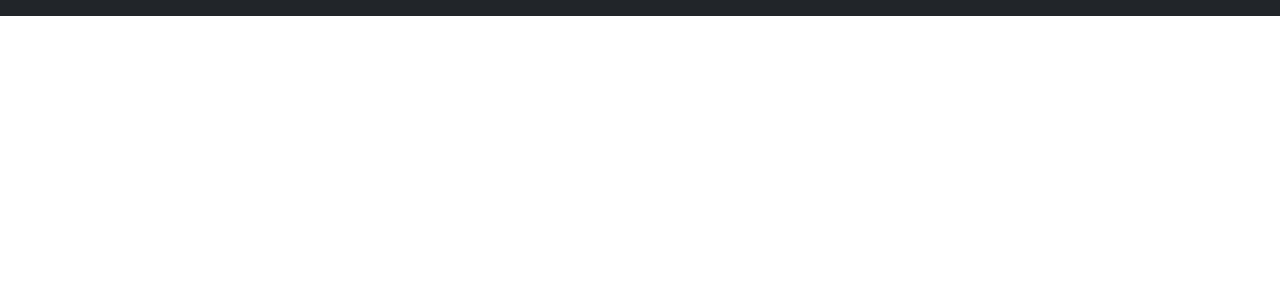
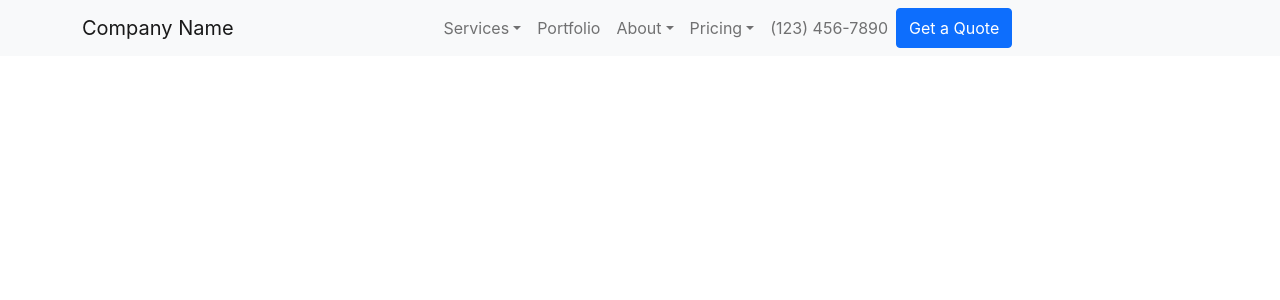
Before and after one commit to zachdrummond/renovations-template, a React (Create React App) app: page / in a window 1280 px wide. Shown: the top 300 px of the page. Built offline with nearby package versions, Linux system fonts and the light colour scheme; the HTML template or start-up script is replaced by a standard one.

Commit message:
Updated Navbar

```diff
--- /dev/null
+++ b/src/Components/NavLinks/NavLinks.jsx
@@ -0,0 +1,33 @@
+import { Button, Nav, NavDropdown } from "react-bootstrap";
+
+const NavLinks = () => {
+  return (
+    <Nav className="mx-auto">
+      <NavDropdown title="Services">
+        <NavDropdown.Item href="#">Kitchen Remodeling</NavDropdown.Item>
+        <NavDropdown.Item href="#">Basement Finishing</NavDropdown.Item>
+        <NavDropdown.Item href="#">
+          Home Renovations and Additions
+        </NavDropdown.Item>
+      </NavDropdown>
+      <Nav.Link href="/">Portfolio</Nav.Link>
+      <NavDropdown title="About">
+        <NavDropdown.Item href="#">About Us</NavDropdown.Item>
+        <NavDropdown.Item href="#">Our Process</NavDropdown.Item>
+        <NavDropdown.Item href="#">Contact Us</NavDropdown.Item>
+        <NavDropdown.Item href="#">Reviews</NavDropdown.Item>
+      </NavDropdown>
+      <NavDropdown title="Pricing">
+        <NavDropdown.Item href="#">Kitchen Remodeling</NavDropdown.Item>
+        <NavDropdown.Item href="#">Basement Finishing</NavDropdown.Item>
+        <NavDropdown.Item href="#">
+          Home Renovations and Additions
+        </NavDropdown.Item>
+      </NavDropdown>
+      <Nav.Link href="/">(123) 456-7890</Nav.Link>
+      <Button variant="primary">Get a Quote</Button>
+    </Nav>
+  );
+};
+
+export default NavLinks;
--- a/src/Containers/Navigation/Navigation.jsx
+++ b/src/Containers/Navigation/Navigation.jsx
@@ -1,11 +1,18 @@
-import Navbar from "react-bootstrap/Navbar";
+import { Container, Navbar } from "react-bootstrap";
+import NavLinks from "../../Components/NavLinks/NavLinks";
 
 const Navigation = () => {
-    return (
-        <Navbar bg="dark">
-
-        </Navbar>
-    );
+  return (
+    <Navbar bg="light" sticky="top">
+      <Container>
+        <Navbar.Brand href="/">Company Name</Navbar.Brand>
+        <Navbar.Toggle aria-controls="basic-navbar-nav" />
+        <Navbar.Collapse id="basic-navbar-nav">
+          <NavLinks />
+        </Navbar.Collapse>
+      </Container>
+    </Navbar>
+  );
 };
 
 export default Navigation;
```
